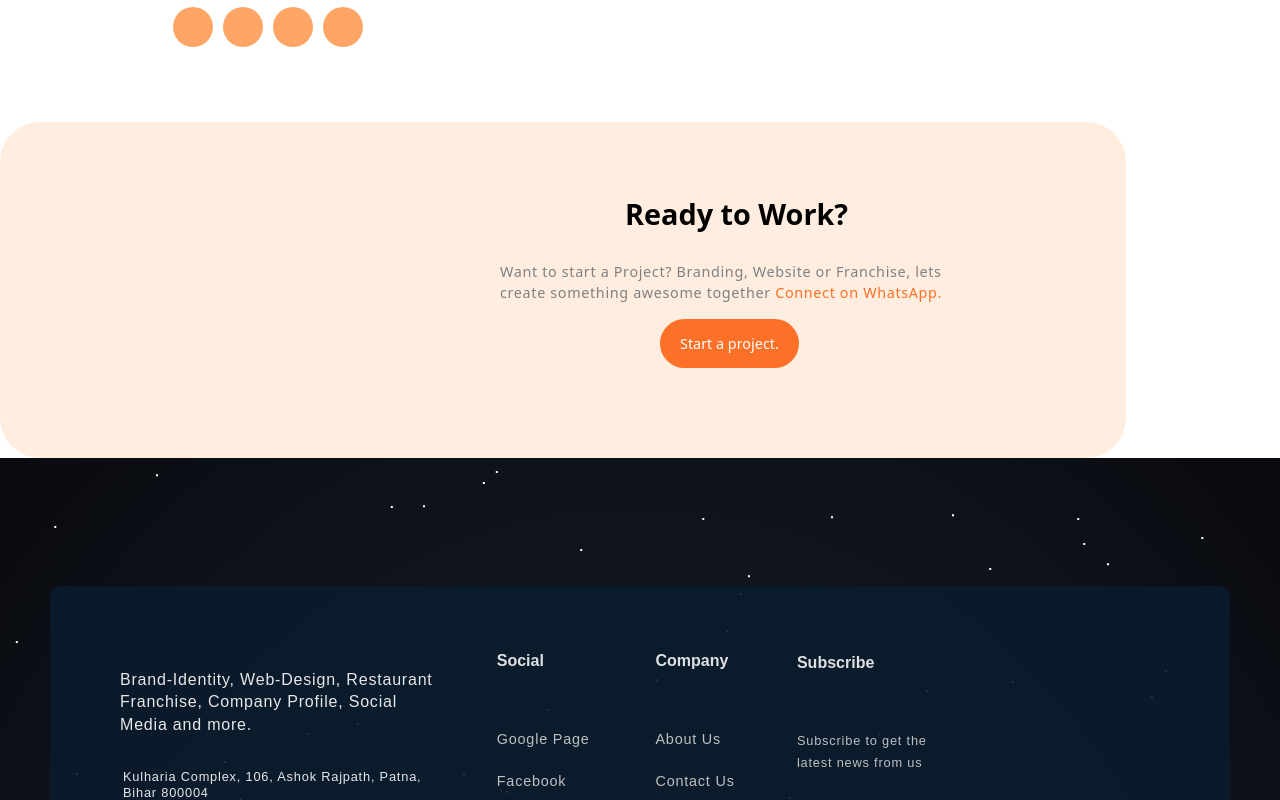
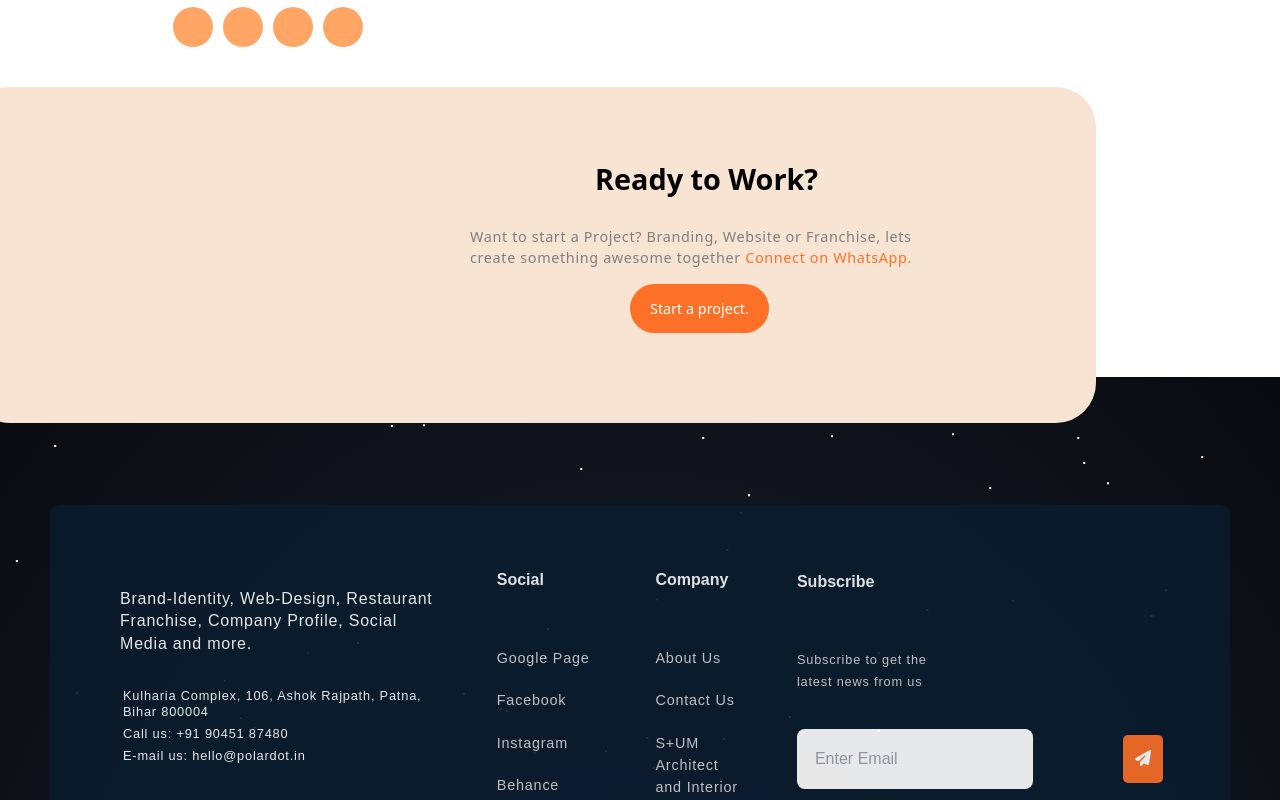
Before and after one commit to Kashyap-Rishi/Polardotclone, a React (Create React App) app in the folder my-app/: page / in a window 1280 px wide. Shown: the part 4220-5020 px from the top of the page. Built offline with nearby package versions, Linux system fonts and the light colour scheme.

Commit message:
Connect section removed and redisgned with footer section

```diff
--- a/my-app/src/App.js
+++ b/my-app/src/App.js
@@ -13,7 +13,7 @@ import Footer from './components/footer/Footer';
 import Navbar from './components/navbar/Navbar';
 import Review from './components/review/Review';
 import Services from './components/servicesection/Service';
-import Connect from './components/connect/Connect';
+
 
 function App() {
   return (
@@ -26,7 +26,7 @@ function App() {
       <Faq/>
       <Services/>
       <Review/>
-      <Connect/>
+
 
       <Footer/>
     </div>
--- a/my-app/src/components/connect/Connect.jsx
+++ /dev/null
@@ -1,16 +0,0 @@
-import React from 'react'
-import './connect.scss'
-
-const Connect = () => {
-  return (
-    <div className="background">
-    <div className="connection">
-    <h2>Ready to Work?</h2>
-    <p>Want to start a Project? Branding, Website or Franchise, lets create something awesome together <b>Connect on WhatsApp.</b></p>
-    <a className="but">Start a project.</a>
-    </div>
-    </div>
-  )
-}
-
-export default Connect
--- a/my-app/src/components/connect/connect.scss
+++ /dev/null
@@ -1,85 +0,0 @@
-.background{
-
-
-height:42vh;
-left:0;
-width:88%;
-border-radius: 40px;
-margin-top:75px;
-background-color:  RGBA(253,162,80,0.18);
-.connection{
-
-        margin-left:500px;
-        width:40%;
-        h2{
-                padding-top: 70px;
-                padding-bottom: 25px;
-                padding-left:125px;
-                font-size: 1.8rem;
-                font-weight: 600;
-
-        }
-        p{
-
-        justify-items: center;
-           font-size: 0.9rem;
-            letter-spacing: 0.04rem;
-
-        color: gray;
-        b{
-                color:#fd7028;
-                font-weight: 400;
-        }
-        padding-bottom:27px;
-        }
-        a{
-                margin-left: 160px;
-                background-color:#fd7028 ;
-                color: white;
-                padding:15px 20px;
-                border-radius: 40px;
-                font-size:0.9rem;
-                cursor:pointer;
-
-
-
-
-
-
-
-
-        }
-        a:hover {
-                box-shadow: 0 0 0 0 rgb(163, 186, 221);
-                transform: scale(1);
-                animation: pulse 2s infinite;
-                opacity: 0.9;
-             /* Animate for 1.5 seconds on hover */
-              }
-
-
-        @keyframes pulse {
-                0% {
-                        transform: scale(0.95);
-
-                }
-
-                70% {
-                        transform: scale(1);
-                        box-shadow: 0 0 0 20px rgba(#5a99d4, 0);
-
-                }
-
-                100% {
-                        transform: scale(1);
-                        box-shadow: 0 0 0 0 rgba(#5a99d4, 0);
-                }
-        }
-
-
-
-
-
-
-}
-}
--- a/my-app/src/components/footer/Footer.jsx
+++ b/my-app/src/components/footer/Footer.jsx
@@ -3,6 +3,14 @@ import './footer.scss'
 
 const Footer = () => {
   return (
+    <div>
+    <div className="background">
+    <div className="connection">
+    <h2>Ready to Work?</h2>
+    <p>Want to start a Project? Branding, Website or Franchise, lets create something awesome together <b>Connect on WhatsApp.</b></p>
+    <a className="but">Start a project.</a>
+    </div>
+    </div>
     <div className="footer">
     <div id="stars"></div>
     <div id="stars2"></div>
@@ -51,6 +59,7 @@ const Footer = () => {
         </div>
     </div>
     </div>
+    </div>
   )
 }
 
--- a/my-app/src/components/footer/footer.scss
+++ b/my-app/src/components/footer/footer.scss
@@ -1,8 +1,100 @@
-.footer {
-    height: 770px;
-    overflow: hidden;
-    background: radial-gradient(ellipse at bottom, #1b2735 0%, #090a0f 100%);
-    position: relative;
+
+
+    .background{
+        position:absolute;
+   margin-top: -290px;
+   margin-left: -30px;
+          z-index:1;
+        height:42vh;
+        left:0;
+        width:88%;
+        border-radius: 40px;
+
+        background-color:  rgb(247, 228, 211);
+        .connection{
+
+                margin-left:500px;
+                width:40%;
+                h2{
+                        padding-top: 70px;
+                        padding-bottom: 25px;
+                        padding-left:125px;
+                        font-size: 1.8rem;
+                        font-weight: 600;
+
+                }
+                p{
+
+                justify-items: center;
+                   font-size: 0.9rem;
+                    letter-spacing: 0.04rem;
+
+                color: gray;
+                b{
+                        color:#fd7028;
+                        font-weight: 400;
+                }
+                padding-bottom:27px;
+                }
+                a{
+                        margin-left: 160px;
+                        background-color:#fd7028 ;
+                        color: white;
+                        padding:15px 20px;
+                        border-radius: 40px;
+                        font-size:0.9rem;
+                        cursor:pointer;
+
+
+
+
+
+
+
+
+                }
+                a:hover {
+                        box-shadow: 0 0 0 0 rgb(163, 186, 221);
+                        transform: scale(1);
+                        animation: pulse 2s infinite;
+                        opacity: 0.9;
+                     /* Animate for 1.5 seconds on hover */
+                      }
+
+
+                @keyframes pulse {
+                        0% {
+                                transform: scale(0.95);
+
+                        }
+
+                        70% {
+                                transform: scale(1);
+                                box-shadow: 0 0 0 20px rgba(#5a99d4, 0);
+
+                        }
+
+                        100% {
+                                transform: scale(1);
+                                box-shadow: 0 0 0 0 rgba(#5a99d4, 0);
+                        }
+                }
+
+        }
+
+    }
+
+        .footer {
+            height: 770px;
+            overflow: hidden;
+            background: radial-gradient(ellipse at bottom, #1b2735 0%, #090a0f 100%);
+            position: relative;
+
+
+
+
+
+
 
   h4{
     font-weight: 600;
@@ -473,8 +565,8 @@
                   }
                   button{
                     position: absolute;
-                    top:242px;
-                    left:1115px;
+                    top:230px;
+                    left:1073px;
                     padding: 12px;
                     border-radius: 5px;
                     background-color: #fd7028;
--- a/my-app/src/components/review/review.scss
+++ b/my-app/src/components/review/review.scss
@@ -7,6 +7,7 @@
 .reviewSection{
     margin-top: 170px;
     margin-left: 173px;
+    margin-bottom: 330px;
 }
 
 .firstrev{
```
